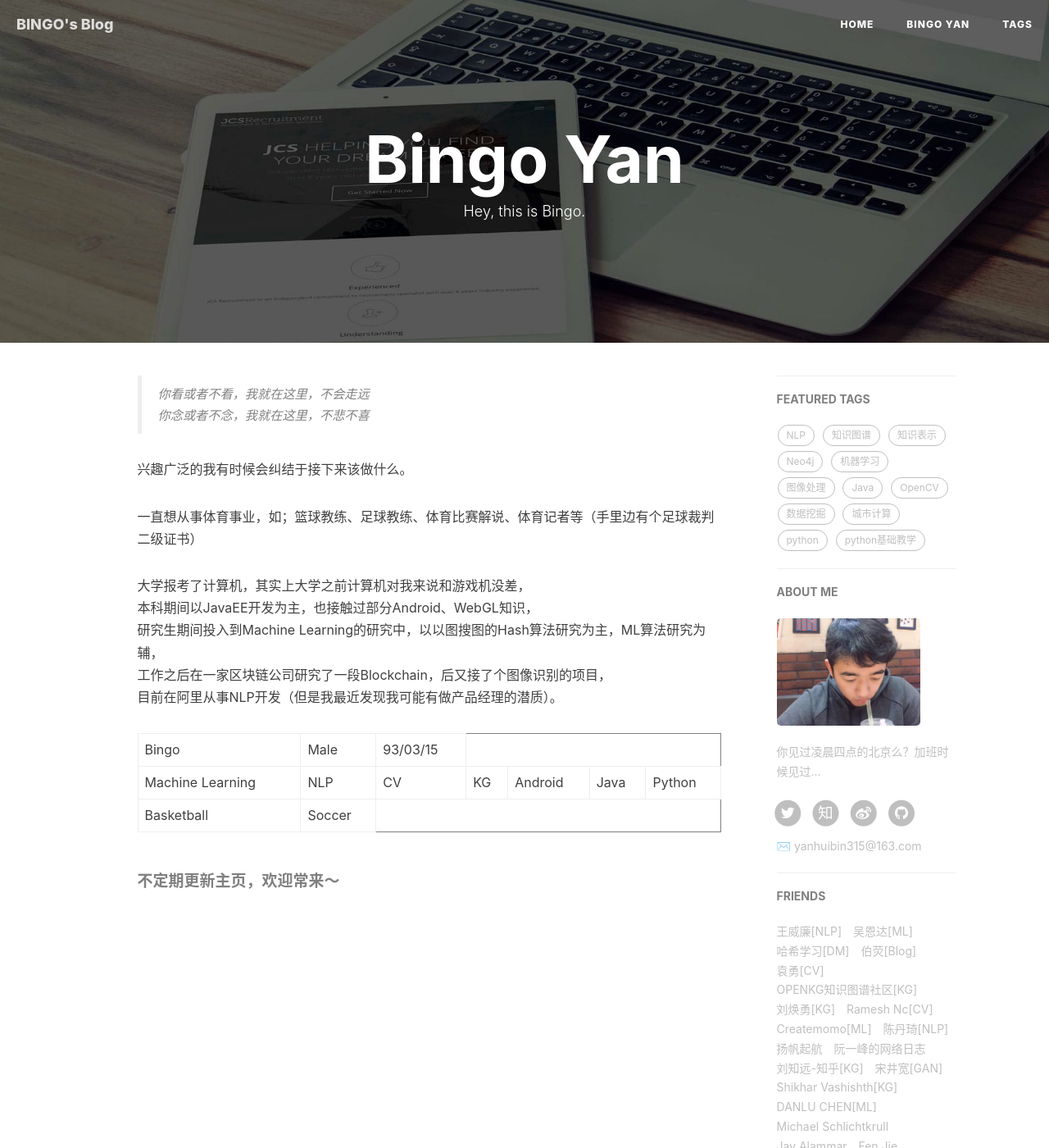
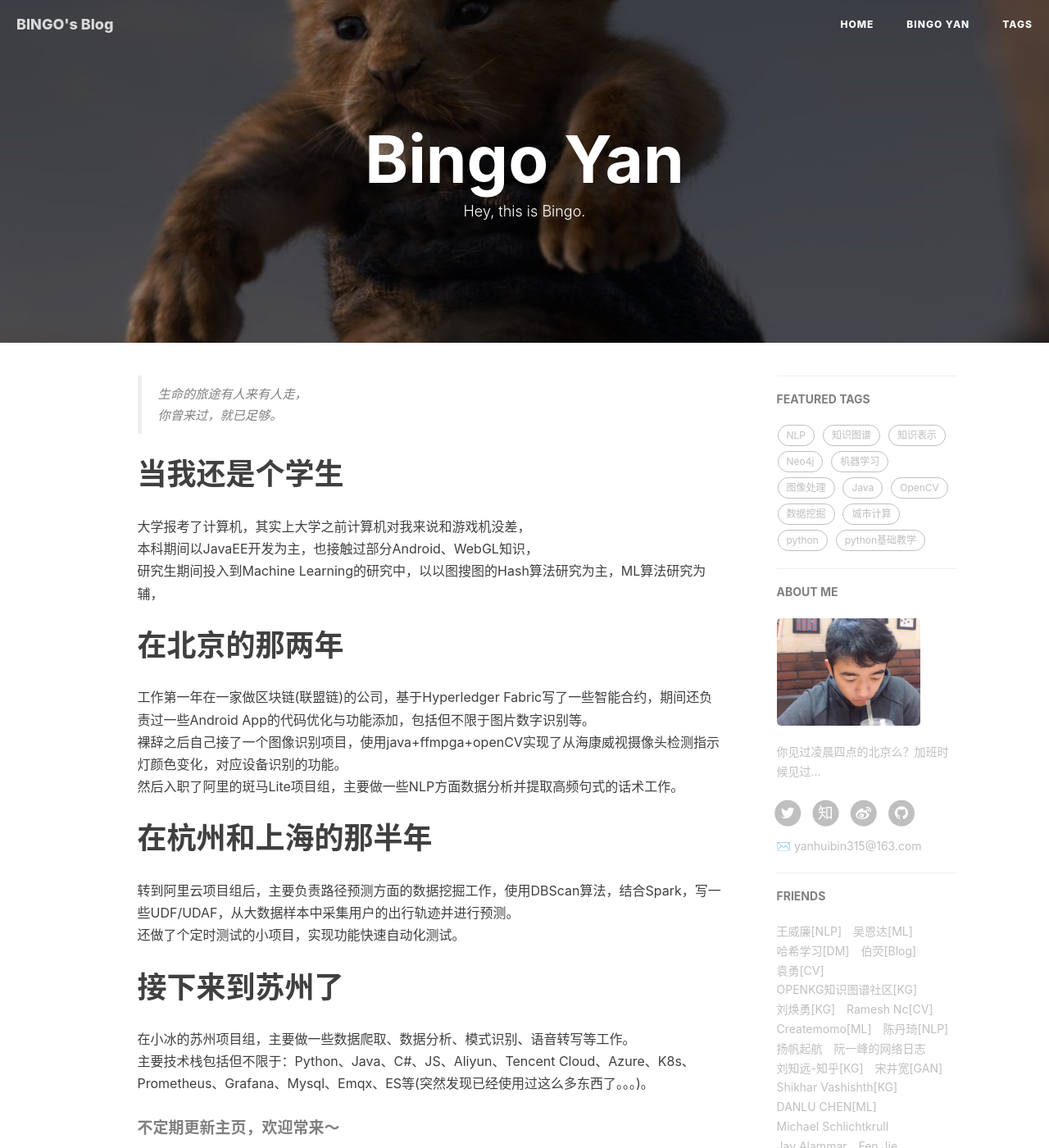
Before and after one commit to yutong2021/yutong2021.github.io, a Jekyll site: the page built from about.html, in a window 1280 px wide and 1400 px high. Shown: the whole window at 82% size. Built offline with Jekyll 4.4.1, drawn with Linux system fonts in a browser that asks for light colours; nearby versions of some CDN libraries; comment, search, counter and statistics services are not loaded.

Commit message:
update about me

```diff
--- a/about.html
+++ b/about.html
@@ -2,7 +2,7 @@
 layout: page
 title: "Bingo Yan"
 description: "Hey, this is Bingo."
-header-img: "img/post-bg-rwd.jpg"
+header-img: "img/post-bg-about.jpg"
 ---
 
 <!-- Language Selector -->
@@ -15,39 +15,35 @@ header-img: "img/post-bg-rwd.jpg"
 <div class="zh post-container">
 
     <!--copied from markdown -->
-    <blockquote><p>你看或者不看，我就在这里，不会走远<br>
-    你念或者不念，我就在这里，不悲不喜</p></blockquote>
+    <blockquote><p>生命的旅途有人来有人走，<br>
+    你曾来过，就已足够。</p></blockquote>
 
-    <p>兴趣广泛的我有时候会纠结于接下来该做什么。</p>
+    <h1>当我还是个学生</h1>
+    <p>
+        大学报考了计算机，其实上大学之前计算机对我来说和游戏机没差，<br>
+            本科期间以JavaEE开发为主，也接触过部分Android、WebGL知识，<br>
+            研究生期间投入到Machine Learning的研究中，以以图搜图的Hash算法研究为主，ML算法研究为辅，<br>
+    </p>
 
-    <p>一直想从事体育事业，如；篮球教练、足球教练、体育比赛解说、体育记者等（手里边有个足球裁判二级证书）</p>
+    <h1>在北京的那两年</h1>
+    <p>
+        工作第一年在一家做区块链(联盟链)的公司，基于Hyperledger Fabric写了一些智能合约，期间还负责过一些Android App的代码优化与功能添加，包括但不限于图片数字识别等。<br>
+        裸辞之后自己接了一个图像识别项目，使用java+ffmpga+openCV实现了从海康威视摄像头检测指示灯颜色变化，对应设备识别的功能。<br>
+        然后入职了阿里的斑马Lite项目组，主要做一些NLP方面数据分析并提取高频句式的话术工作。<br>
+    </p>
 
-    <p>大学报考了计算机，其实上大学之前计算机对我来说和游戏机没差，<br>
-        本科期间以JavaEE开发为主，也接触过部分Android、WebGL知识，<br>
-        研究生期间投入到Machine Learning的研究中，以以图搜图的Hash算法研究为主，ML算法研究为辅，<br>
-        工作之后在一家区块链公司研究了一段Blockchain，后又接了个图像识别的项目，<br>
-        目前在阿里从事NLP开发（但是我最近发现我可能有做产品经理的潜质）。</p>
+    <h1>在杭州和上海的那半年</h1>
+    <p>
+        转到阿里云项目组后，主要负责路径预测方面的数据挖掘工作，使用DBScan算法，结合Spark，写一些UDF/UDAF，从大数据样本中采集用户的出行轨迹并进行预测。<br>
+        还做了个定时测试的小项目，实现功能快速自动化测试。<br>
+    </p>
 
-    <table border="1">
-        <tr>
-          <td>Bingo</td>
-          <td>Male</td>
-          <td>93/03/15</td>
-        </tr>
-        <tr>
-          <td>Machine Learning</td>
-          <td>NLP</td>
-          <td>CV</td>
-          <td>KG</td>
-          <td>Android</td>
-          <td>Java</td>
-          <td>Python</td>
-        </tr>
-        <tr>
-            <td>Basketball</td>
-            <td>Soccer</td>
-        </tr>
-    </table>
+    <h1>接下来到苏州了</h1>
+    <p>
+        在小冰的苏州项目组，主要做一些数据爬取、数据分析、模式识别、语音转写等工作。<br>
+        主要技术栈包括但不限于：Python、Java、C#、JS、Aliyun、Tencent Cloud、Azure、K8s、Prometheus、Grafana、Mysql、Emqx、ES等(突然发现已经使用过这么多东西了。。。)。
+    </p>
+
 
     <h5>不定期更新主页，欢迎常来～</h5>
 
```
Also changed, not shown: img/apple-touch-icon.png.png, img/post-bg-about.jpg (added).
